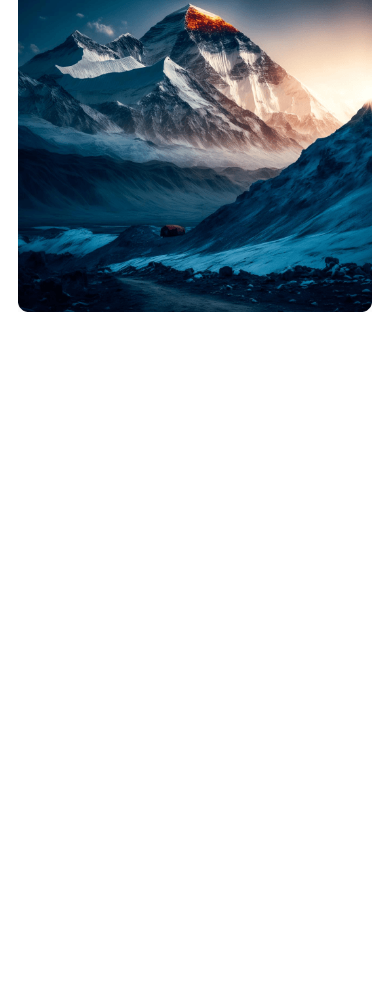
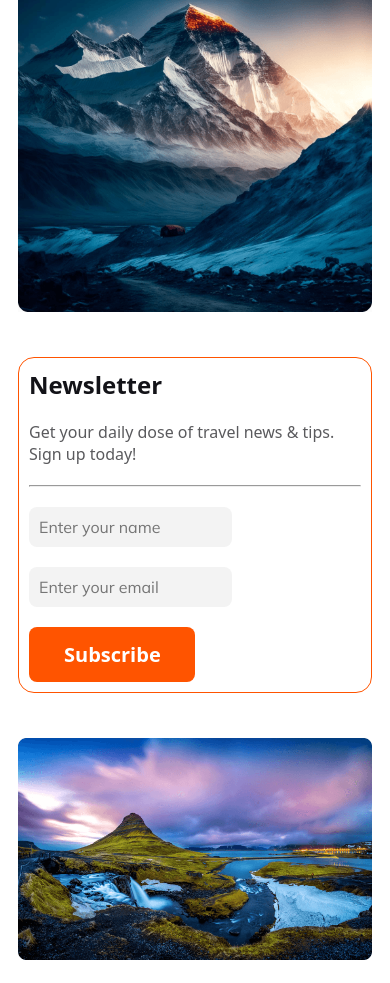
Before and after one commit to nichtmehr99/assignment-2-travel, a plain HTML site: page index.html in a window 390 px wide. Shown: the part 779-1762 px from the top of the page. Before the commit the page ends 1114 px from the top, so only its background shows below. Drawn offline with Linux system fonts and the light colour scheme.

Commit message:
newsletter section done with responsive

```diff
--- a/index.html
+++ b/index.html
@@ -49,6 +49,21 @@
           <img src="./Images/Rectangle 4.png" alt="" />
         </div>
       </section>
+      <!-- popular section end -->
+      <!-- newsletter section -->
+      <section class="newsletter-container">
+        <div class="newsletter-content">
+            <h2 class="newsletter-title">Newsletter</h2>
+            <p class="newsletter-text">Get your daily dose of travel news & tips. Sign up today!</p>
+            <hr>
+            <input class="newsletter-input" placeholder="Enter your name" type="text">
+            <input class="newsletter-input" placeholder="Enter your email" type="text">
+            <button class="btn-primary subscribe">Subscribe</button>
+        </div>
+        <div class="newsletter-container-img">
+            <img src="./Images/Rectangle 8 (1).png" alt="">
+        </div>
+      </section>
     </main>
     <footer></footer>
   </body>
--- a/style/style.css
+++ b/style/style.css
@@ -32,19 +32,69 @@
   font-size: 20px;
   font-weight: 800;
 }
-
-
-
+/* newsletter section style */
+.newsletter-container {
+  display: flex;
+  justify-content: space-between;
+  gap: 25px;
+  padding: 100px 135px;
+}
+.newsletter-content {
+  border-radius: 16px;
+  border: 1px solid #ff5400;
+  padding: 40px;
+  margin: 20px 0;
+}
+.newsletter-title {
+  color: #131318;
+  font-size: 24px;
+  font-weight: 800;
+  margin-top: 0px;
+}
+.newsletter-text {
+  color: #5a5a5d;
+  font-size: 16px;
+  font-weight: 400;
+  margin-bottom: 20px;
+}
+.newsletter-input {
+  color: rgba(19, 19, 24, 0.3);
+  font-family: Mulish;
+  font-size: 16px;
+  font-weight: 400;
+  padding-top: 15px;
+  padding-bottom: 15px;
+  padding-left: 20px;
+  padding-right: 150px;
+  border-radius: 8px;
+  background: rgba(19, 19, 24, 0.05);
+  border: none;
+  display: block;
+  margin: 20px 0;
+}
+.subscribe{
+    width: 100%;
+}
 
 
 /* responsive styles */
 @media screen and (max-width: 600px) {
-    .popular-tours-container{
+  .popular-tours-container , .newsletter-container {
     flex-direction: column;
     padding: 10px;
     max-width: 100%;
   }
-    .popular-tours-container img{
+  .popular-tours-container img {
     max-width: 100%;
   }
+  .newsletter-container img {
+    max-width: 100%;
   }
+  .newsletter-input , .newsletter-content {
+    max-width: 100%;
+    padding: 10px;
+  }
+  .subscribe{
+    width: 50%;
+  }
+}
```
Lines whose indentation alone changed are shown as unchanged.
